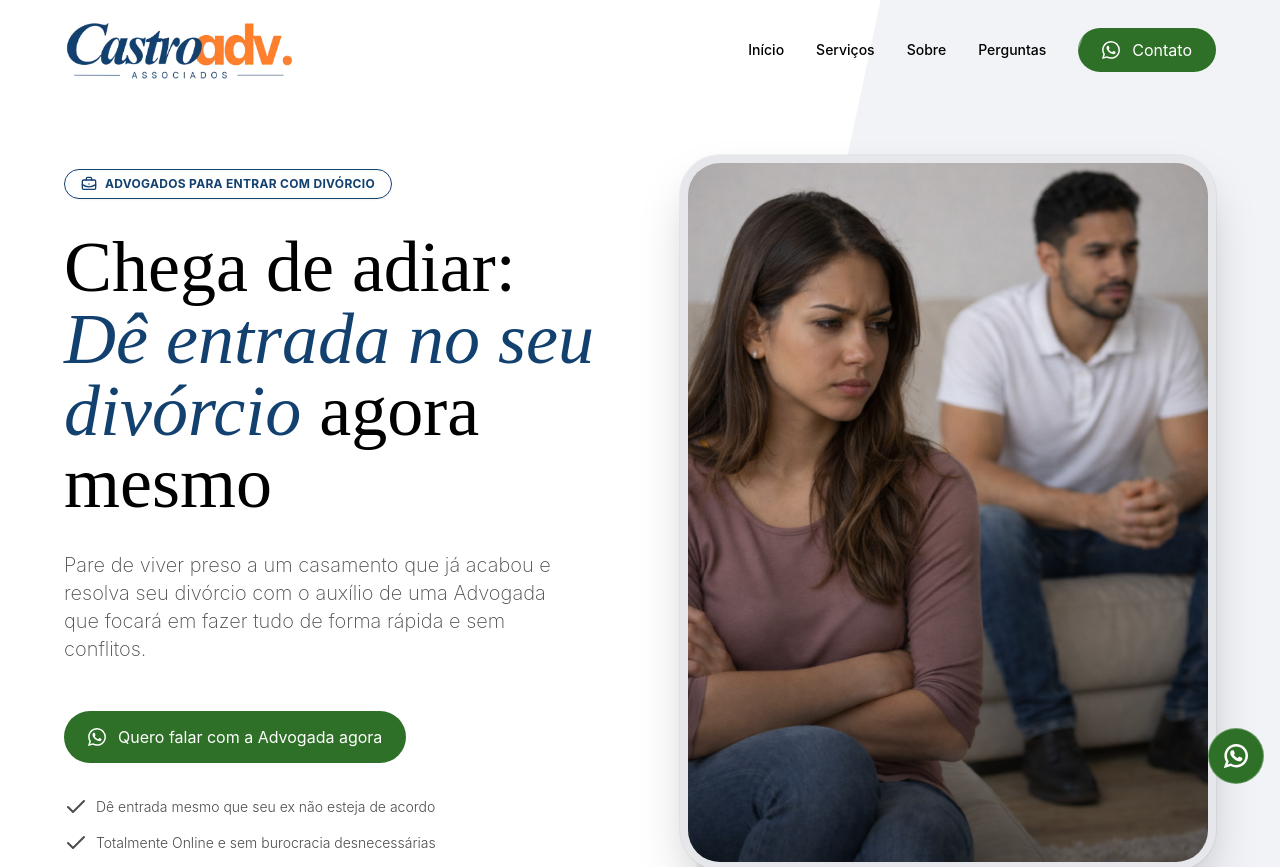
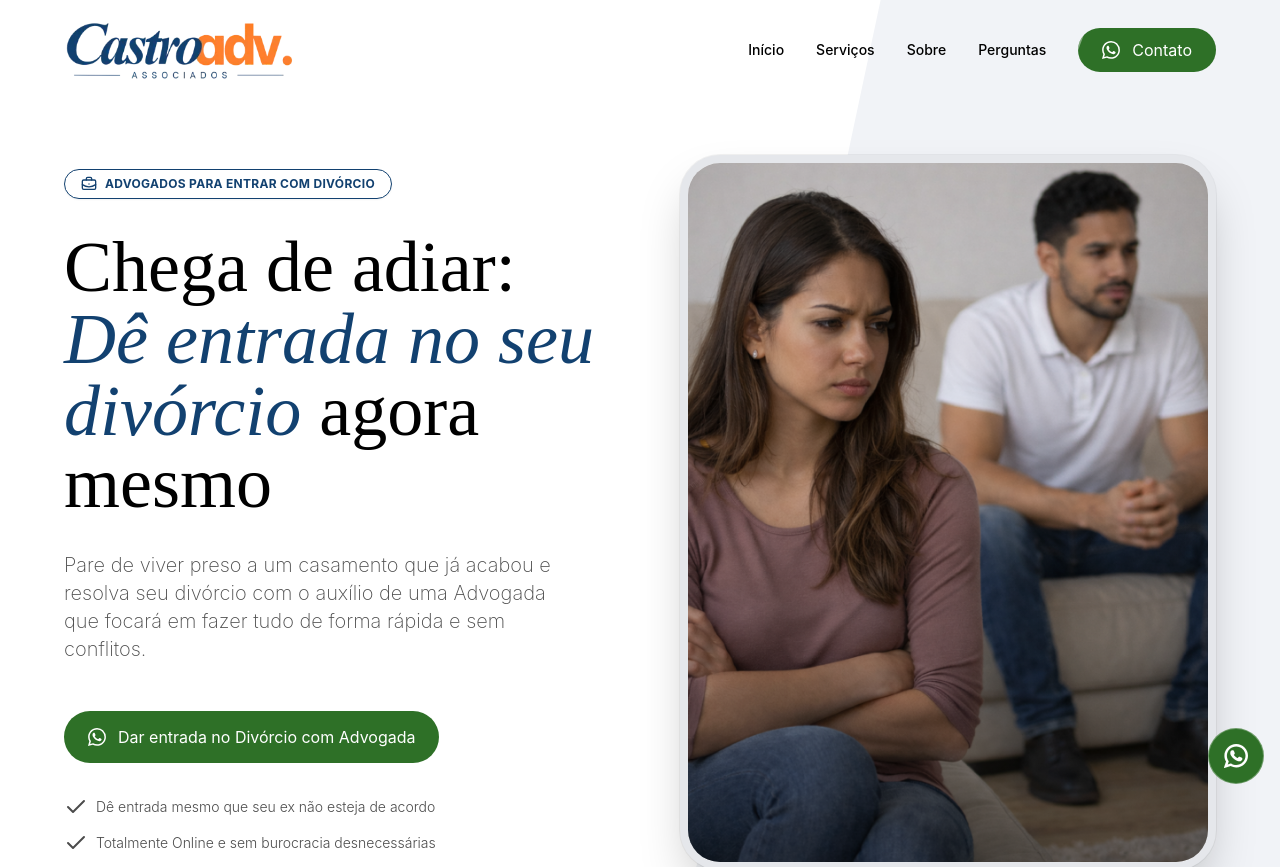
Before and after one commit to Paper-Street-Softwares/LPS-Castro-Advogados-Associados-V4, a React (Vite) app: page / in a window 1280 px wide. Shown: the top 867 px of the page. Built offline with nearby package versions, Linux system fonts and the light colour scheme.

Commit message:
feat: Ajuste de copy

```diff
--- a/src/content/content.jsx
+++ b/src/content/content.jsx
@@ -143,7 +143,7 @@ const content = {
       alt: "Imagem ilustrativa da Seção Início",
       ctaButtonAriaLabel:
         "Botão para chamada de ação para contato pelo whatsapp",
-      ctaButtonText: "Quero falar com a Advogada agora",
+      ctaButtonText: "Dar entrada no Divórcio com Advogada",
       ctaButtonTextSecondary: "A_Definir",
       obsHero: {
         icon: <LucideIdCard />,
```
